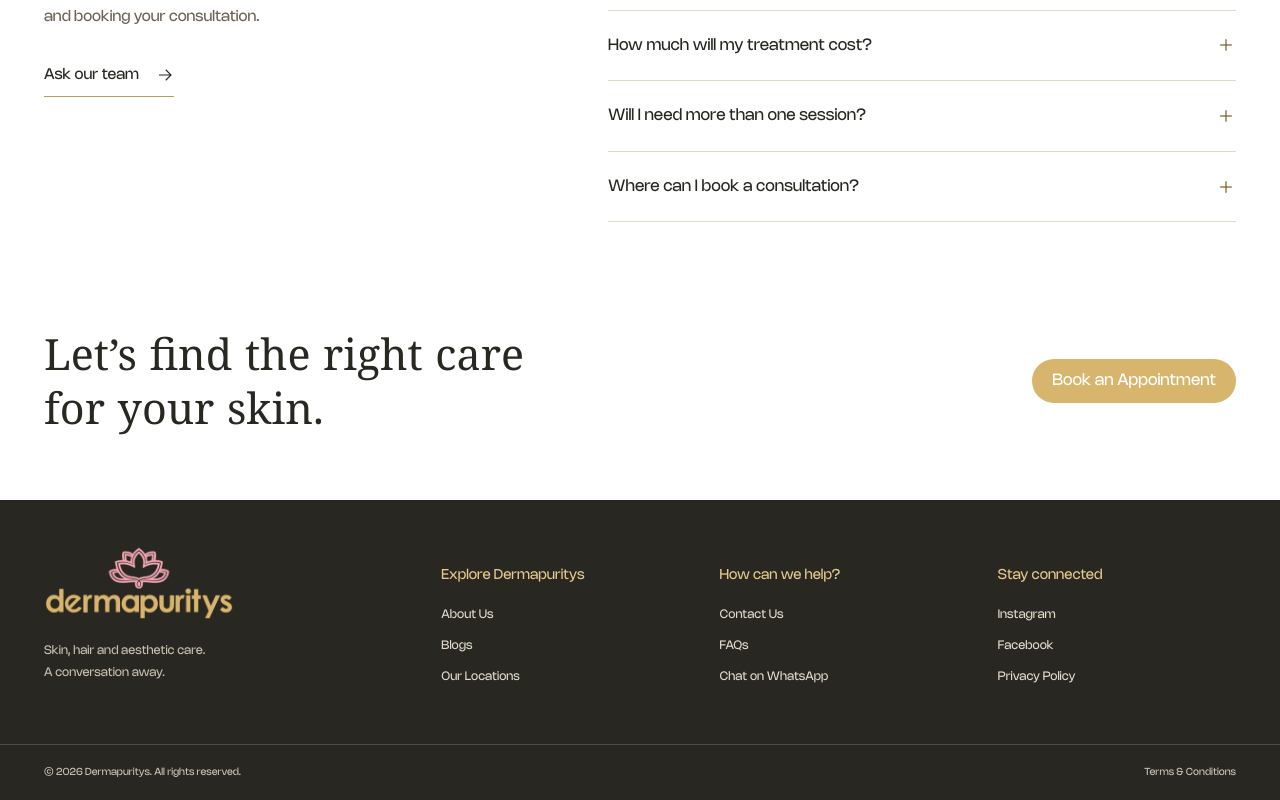
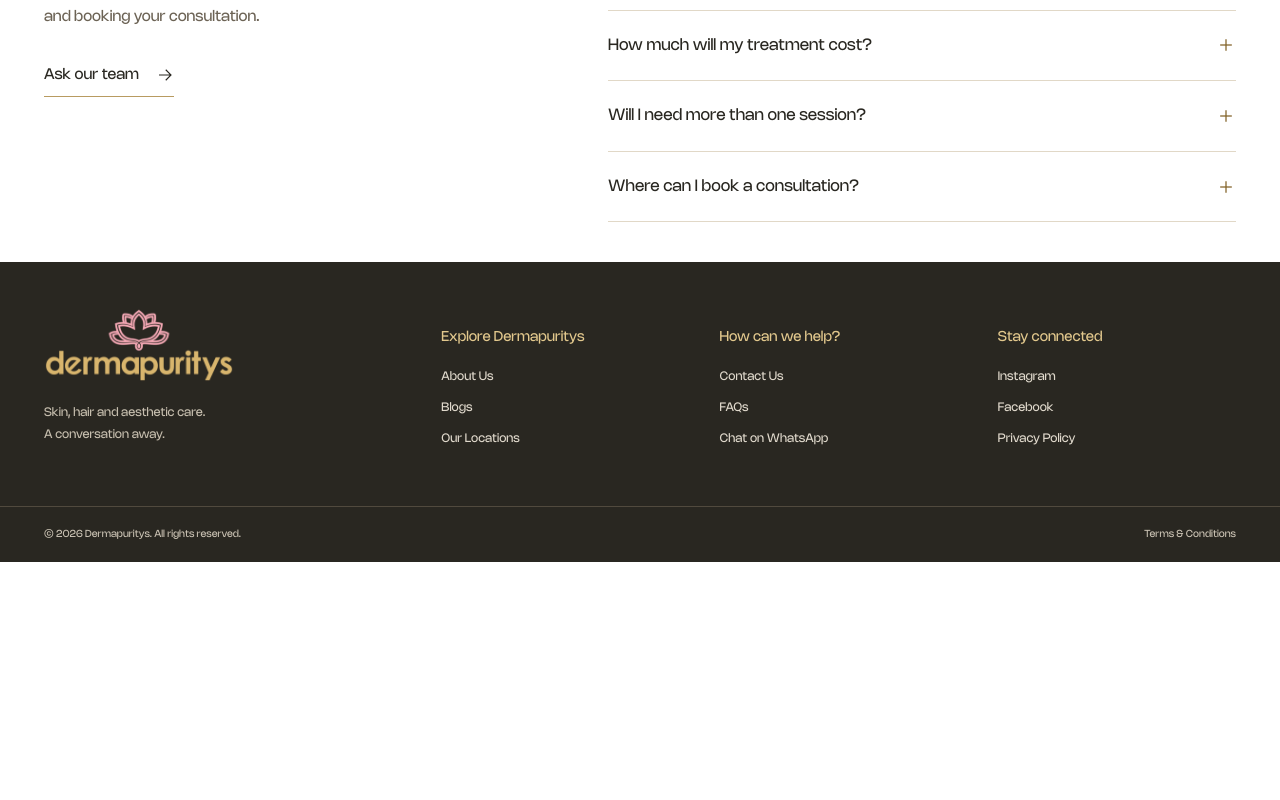
Before and after one commit to GauravLedsak/Dermapuritys_website_categorypage, a Next.js app: page /category/skin in a window 1280 px wide. Shown: the part 4703-5503 px from the top of the page. After the commit the page ends 5265 px from the top, so only its background shows below. Built offline with nearby package versions, Linux system fonts and the light colour scheme.

Commit message:
Remove duplicate closing booking section

```diff
--- a/components/SkinCategory.jsx
+++ b/components/SkinCategory.jsx
@@ -41,6 +41,5 @@ export default function SkinCategory(){
  <DoctorTeam/>
  <section className="consultation consultation-banner" id="consultation"><div className="wrap consult-banner-layout"><div><h2>Your next step starts<br/>with a <em>conversation.</em></h2><p>Choose a skin treatment, or let our team help you decide.</p></div><div className="consult-banner-actions"><button className="btn" onClick={()=>book()}>Book a Consultation</button><a href="tel:+919717076048">Call +91 97170 76048</a><a href={base+'/contact-us'}>Contact Us</a></div></div></section>
  <SkinFAQs/>
- <section className="closing wrap"><h2>Let’s find the right care<br/>for your skin.</h2><button className="btn" onClick={()=>book()}>Book an Appointment <Arrow/></button></section>
  </main><footer><div className="wrap footer-main"><div><a href={base}><img src="/assets/logo.png" alt="dermapuritys" width="190" height="76"/></a><p>Skin, hair and aesthetic care.<br/>A conversation away.</p></div><div><h3>Explore Dermapuritys</h3><a href={base+'/about-us'}>About Us</a><a href={base+'/blog'}>Blogs</a><a href={base+'/location/greater-kailash'}>Our Locations</a></div><div><h3>How can we help?</h3><a href={base+'/contact-us'}>Contact Us</a><a href={base+'/faqs'}>FAQs</a><a href="https://wa.me/919717076048">Chat on WhatsApp</a></div><div><h3>Stay connected</h3><a href="https://www.instagram.com/dermapuritys/">Instagram</a><a href="https://www.facebook.com/dermapuritys/">Facebook</a><a href={base+'/privacy-policy'}>Privacy Policy</a></div></div><div className="wrap footer-bottom"><span>© 2026 Dermapuritys. All rights reserved.</span><a href={base+'/terms'}>Terms & Conditions</a></div></footer><div className="mobile-book"><span>Skin care, made personal.</span><button className="btn" onClick={()=>book()}>Book Now <Arrow/></button></div></>;
 }
```
Also changed, not shown: 2 other files (tests, documents, lock files or other folders).
